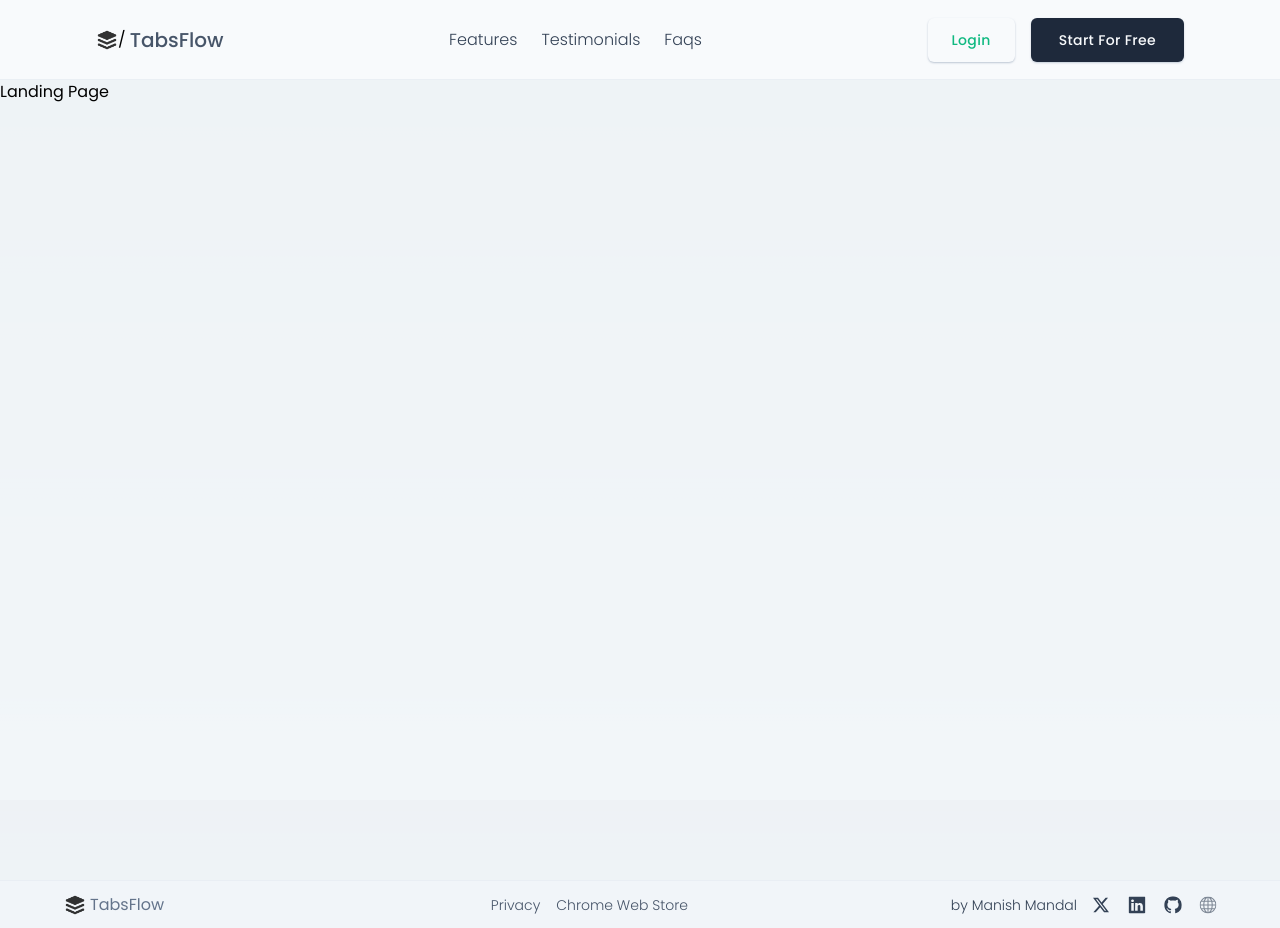
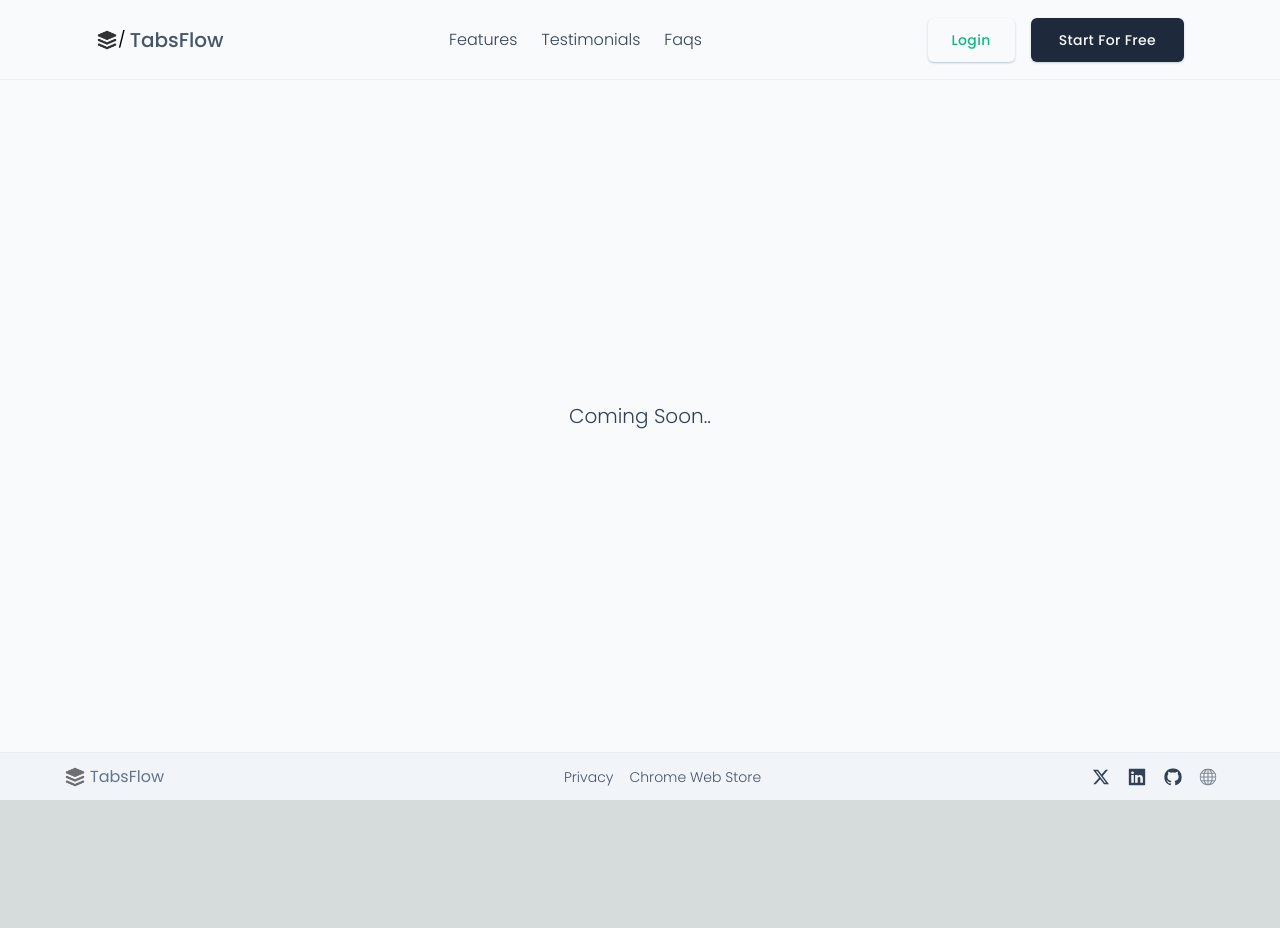
Before and after one commit to manishMandal02/tabs-flow-landing, a Next.js app: page / in a window 1280 px wide. After the commit the page ends 800 px from the top, so only its background shows below. Built offline with nearby package versions, Linux system fonts and the light colour scheme.

Commit message:
chore: add a comming soon msg.

```diff
--- a/src/app/page.tsx
+++ b/src/app/page.tsx
@@ -68,7 +68,9 @@ export default function Page() {
     <>
       {/* seo */}
       <HeaderNav isAuthed={isAuthenticated} />
-      <div className='bg-slate-100/90 h-screen'>Landing Page</div>
+      <div className='bg-slate-50 h-[84%] flex items-center justify-center'>
+        <div className='text-slate-700 text-xl font-light'>Coming Soon..</div>
+      </div>
       <Footer />
     </>
   );
--- a/src/components/footer/Footer.tsx
+++ b/src/components/footer/Footer.tsx
@@ -7,7 +7,7 @@ const Footer = () => {
   return (
     <div className='px-16 h-[6%] bg-slate-100 flex items-center justify-between border-t border-slate-200/50 w-full relative'>
       <ul className='flex items-center select-none'>
-        <Image src={'/icon.png'} alt='logo' width={22} height={16} className='opacity-80' />
+        <Image src={'/icon.png'} alt='logo' width={22} height={16} className='opacity-55' />
         <span className='text-slate-500 ml-1 '>TabsFlow</span>
       </ul>
       <ul className='flex items-center gap-x-4 ml-16'>
@@ -32,7 +32,7 @@ const Footer = () => {
       </ul>
 
       <ul className='flex items-center gap-x-5 text-slate-700'>
-        <span className='text-slate-700 font-light text-sm -mb-px'>
+        {/* <span className='text-slate-700 font-light text-sm -mb-px'>
           by{' '}
           <a
             target='_blank'
@@ -41,7 +41,7 @@ const Footer = () => {
           >
             Manish Mandal
           </a>
-        </span>
+        </span> */}
 
         <a target='_blank' href='https://twitter.com/manishMandalJ' className='-ml-1'>
           <BsTwitterX />
```
